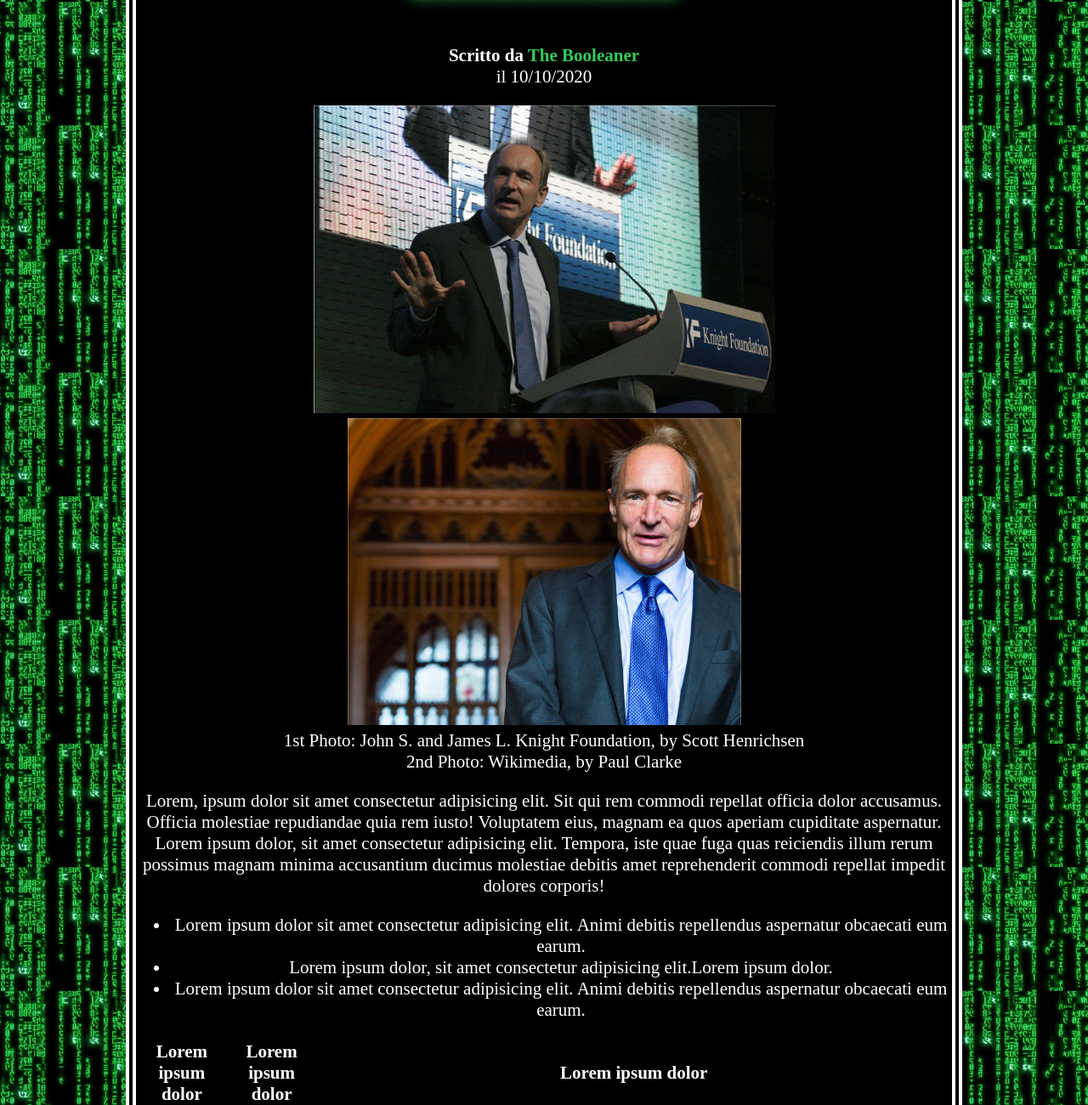
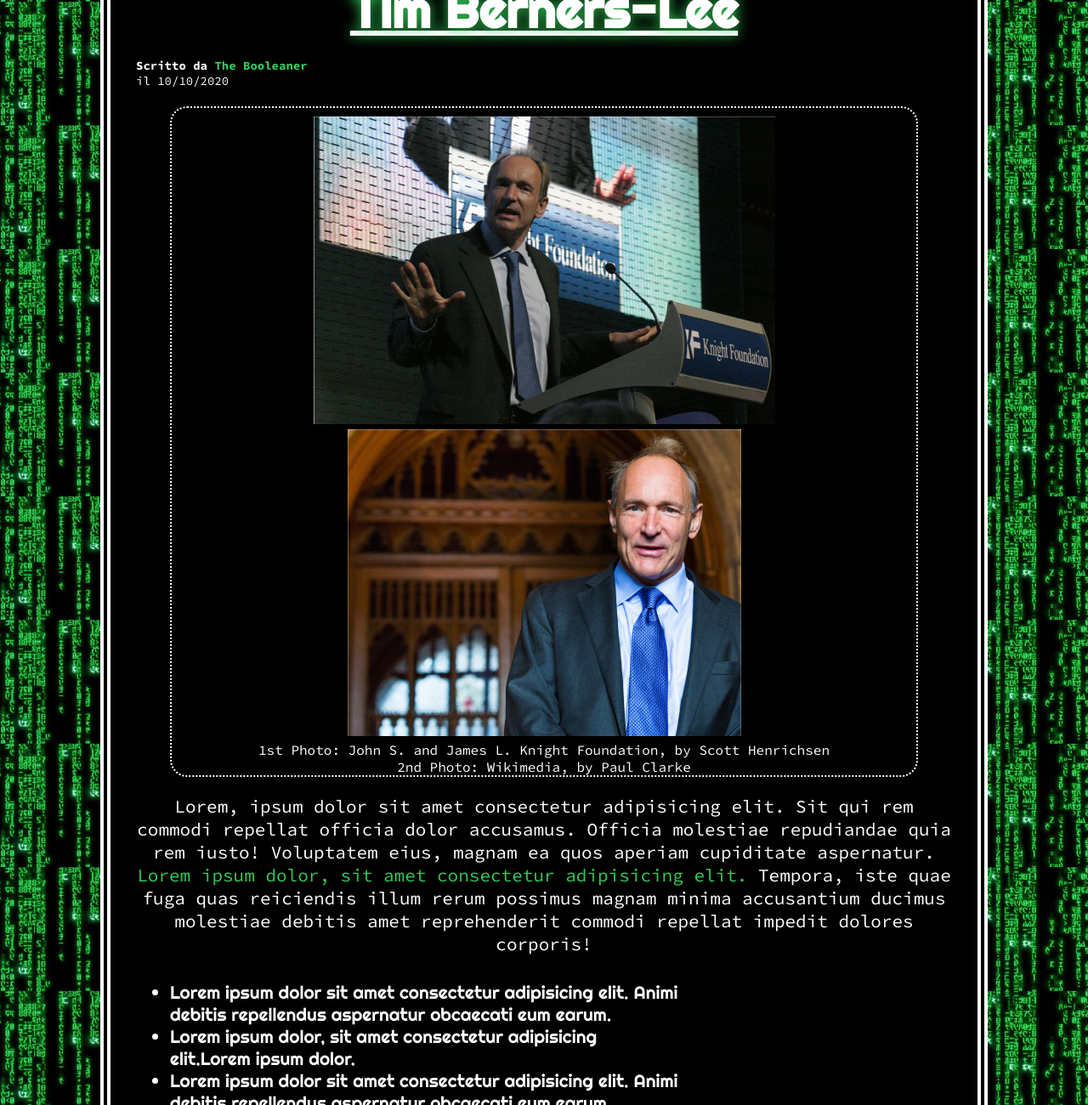
Before and after one commit to MarcoBagnasco/html-css-booleaner, a website: page index.html in a window 1280 px wide. Shown: the part 580-1880 px from the top of the page at 85% size. Drawn offline with Linux system fonts and the light colour scheme.

Commit message:
add title images ul and table styles

```diff
--- a/css/dark_style.css
+++ b/css/dark_style.css
@@ -6,19 +6,23 @@ body{
     color:white;
     text-align: center;
     margin:0;
+    font-family: 'Source Code Pro', monospace;
     font-size: 21px;
 }
 
 
-/* TEXT COLORS */
+/* TEXT DEC. */
 .blue-text{
     color:#33cd58;
+}
+.highlighted{
+    color: #33cd58;
 }
 
 /*HEADER*/
 header{
     background-color: black;
-    background-image: url("https://i.pinimg.com/originals/65/01/a4/6501a4198197d883bf638a56aec40d1d.jpg");
+    background-image: url("../img/matrix_world.jpg");
     background-position: center;
     border-radius: 130px;
     border: 2px solid white;
@@ -35,13 +39,54 @@ header{
     margin:auto;
     background-color: black;
     border: 12px double white;
+    padding: 30px;;
 }
 
 /*TITLE SECT.*/
 h1{
+    font-family: 'Righteous', cursive;
     font-size: 60px;
     text-decoration: underline;
     color:white;
     text-shadow: 0 0 15px #33cd58;
+    margin-bottom: 20px;
+}
+#written{
+    text-align: left;
+    font-size: 14px;
+}
+#date{
+    text-align: left;
+    font-size: 14px;
+}
 
+/*IMAGES SECT.*/
+figure{
+    border:2px dotted white;
+    border-radius: 20px;
+    padding-top:10px;
 }
+figcaption{
+    font-size: 16px;
+}
+
+/*CENTRAL SECTION*/
+ul{
+    margin: 30px 0;
+    width:600px;
+    text-align: left;
+    font-family: 'Righteous', cursive;
+}
+
+/*TABLE*/
+table{
+    font-size: 16px;
+    border:2px dotted white;
+}
+thead{
+    background-color: rgba(51,205,88,.4);
+    color: white;
+  }
+  th{
+    width:150px;
+  }
--- a/index.html
+++ b/index.html
@@ -15,6 +15,8 @@
 
     <!-- DARK CSS -->
     <link rel="stylesheet" href="./css/dark_style.css">
+    <link rel="preconnect" href="https://fonts.gstatic.com">
+    <link href="https://fonts.googleapis.com/css2?family=Righteous&family=Source+Code+Pro:wght@400;700&display=swap" rel="stylesheet">
 
     <title>The Booleaner</title>
   </head>
@@ -35,7 +37,7 @@
         <section>
           <h1>Internet deve essere al servizio del "bene pubblico": il manifesto di Tim Berners-Lee</h1>
 
-          <div class="gray-text"><strong>Scritto da <span class="blue-text">The Booleaner</span></strong></div>
+          <div id="written" class="gray-text"><strong>Scritto da <span class="blue-text">The Booleaner</span></strong></div>
           <div id="date" class="gray-text">il 10/10/2020</div>
         </section>
 
```
Also changed, not shown: img/matrix_world.jpg (added).
